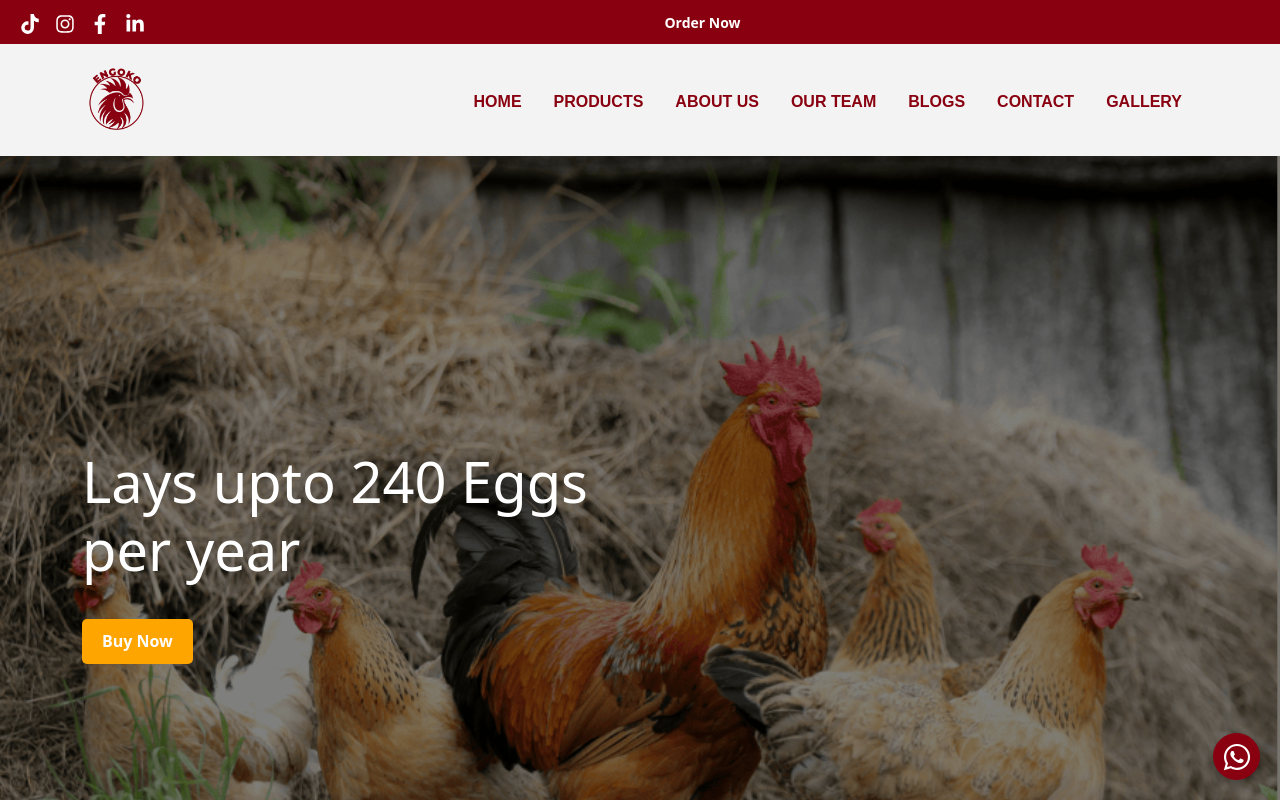
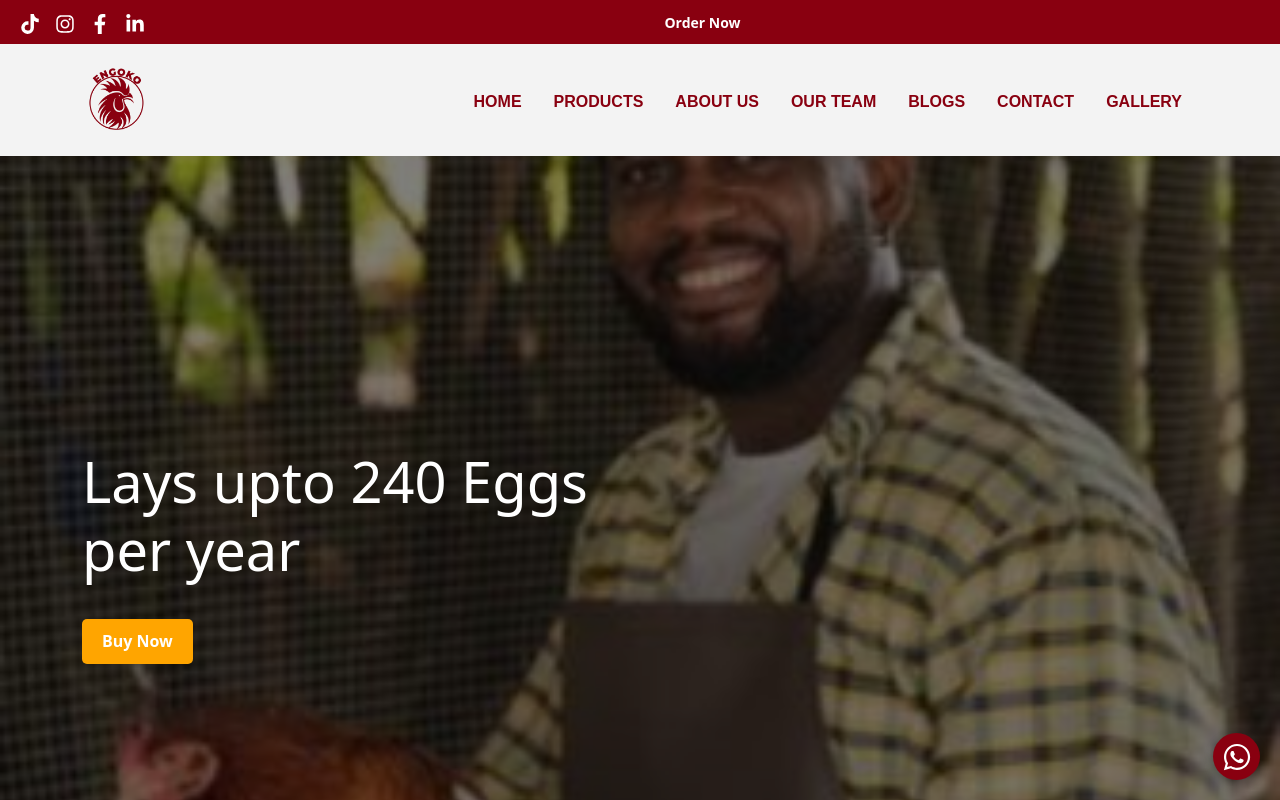
Before and after one commit to DBEST-EZRA/engoko, a React (Create React App) app: page / in a window 1280 px wide. Shown: the top 800 px of the page. Built offline with nearby package versions, Linux system fonts and the light colour scheme.

Commit message:
changed hero message

```diff
--- a/src/components/HeroSection.jsx
+++ b/src/components/HeroSection.jsx
@@ -5,12 +5,13 @@ import { Container, Button, Carousel } from "react-bootstrap";
 import AOS from "aos";
 import "aos/dist/aos.css";
 import coverPremier from "./image/chickw.webp";
-import cover1 from "./image/covernew.png";
+// import cover1 from "./image/covernew.png";
 import broiler from "./image/broiler.webp";
 import layer from "./image/layer.webp";
 import cover3 from "./image/mommychic.webp";
 import cover4 from "./image/banana.webp";
 import eggs from "./image/eggs.webp";
+import two from "./image/tester2.jpg";
 
 const HeroSection = () => {
   useEffect(() => {
@@ -71,7 +72,7 @@ const HeroSection = () => {
         <Carousel.Item>
           <div
             className="hero-section d-flex align-items-center text-left text-white"
-            style={{ backgroundImage: `url(${cover1})` }}
+            style={{ backgroundImage: `url(${two})` }}
           >
             <div className="overlay"></div>
             <Container data-aos="fade-up">
```
